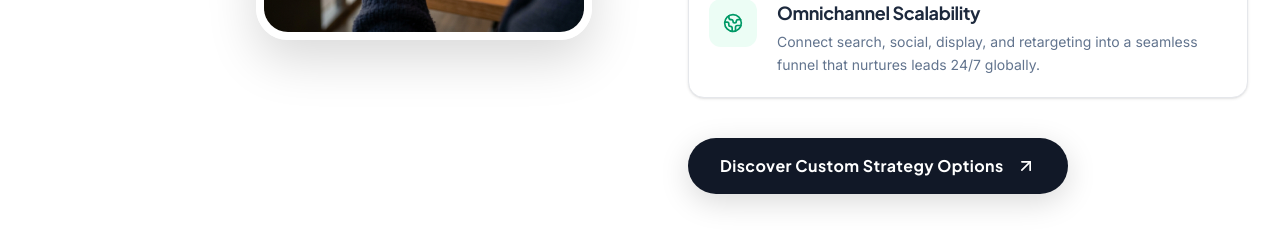
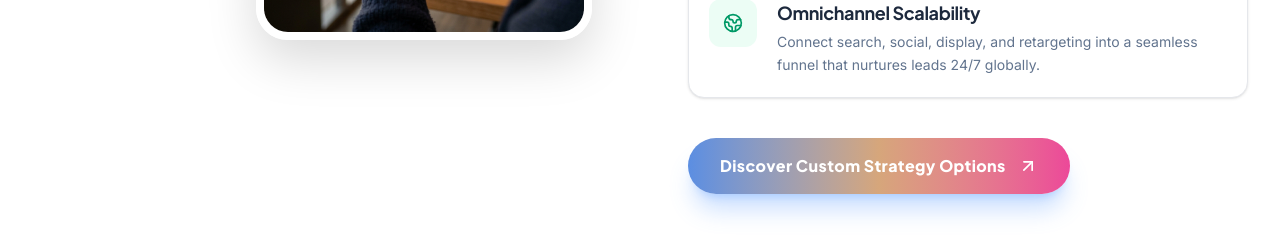
Before and after one commit to Sagararya07/lumora_digital_marketing, a React (Vite) app: page / in a window 1280 px wide. Shown: the part 1840-2084 px from the top of the page. Built offline with nearby package versions, Linux system fonts and the light colour scheme; no server answers.

Commit message:
Update 'Discover Custom Strategy Options' button to use theme gradient color

```diff
--- a/src/components/Home/WhatIsDigitalMarketing.tsx
+++ b/src/components/Home/WhatIsDigitalMarketing.tsx
@@ -135,10 +135,9 @@ export const WhatIsDigitalMarketing: React.FC<WhatIsProps> = ({ content, openCon
             <div>
               <button
                 onClick={openConsultationModal}
-                className="group relative inline-flex items-center gap-3 font-bold px-8 py-4 rounded-full overflow-hidden bg-[#111827] text-white shadow-[0_8px_30px_rgb(0,0,0,0.15)] hover:shadow-xl hover:-translate-y-1 transition-all duration-300 font-['Plus_Jakarta_Sans',sans-serif]"
+                className="px-8 py-4 rounded-full bg-gradient-to-r from-[#5B8EE2] via-[#D6A67B] to-[#EC4899] hover:from-[#4676C2] hover:via-[#C29367] hover:to-[#DB2777] text-white text-base font-extrabold flex items-center justify-center gap-3 shadow-xl shadow-blue-500/25 transition-all hover:scale-105 font-['Plus_Jakarta_Sans',sans-serif] group"
               >
-                <div className="absolute inset-0 bg-gradient-to-r from-[#5B8EE2] via-[#D6A67B] to-[#EC4899] opacity-0 group-hover:opacity-100 transition-opacity duration-500" />
-                <span className="relative z-10 text-base tracking-wide">Discover Custom Strategy Options</span>
+                <span className="relative z-10 tracking-wide">Discover Custom Strategy Options</span>
                 <ArrowUpRight className="w-5 h-5 relative z-10 group-hover:translate-x-1 group-hover:-translate-y-1 transition-transform duration-300" />
               </button>
             </div>
```
